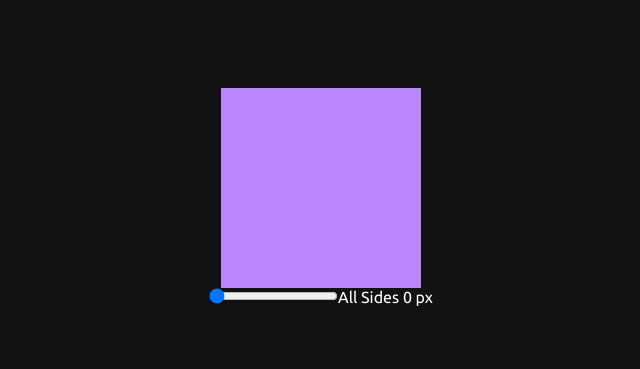
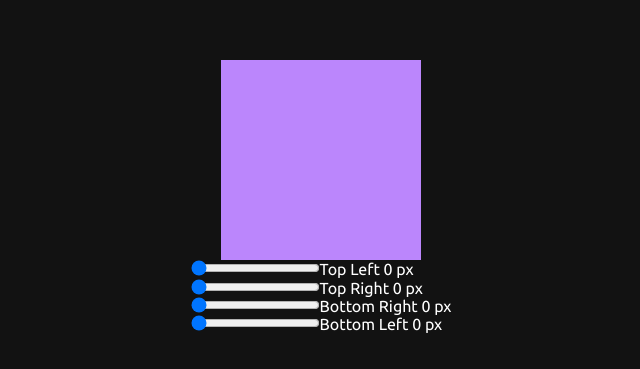
Before and after one commit to victordantasdev/border-radius-previewer, a Next.js app: page / in a window 1280 px wide. Shown: the part 203-572 px from the top of the page, without its empty margins (319-959 px from the left). Built offline with nearby package versions, Linux system fonts and the light colour scheme.

Commit message:
feat: controller to each side of box created

```diff
--- a/pages/index.tsx
+++ b/pages/index.tsx
@@ -10,18 +10,33 @@ const Container = styled.div`
   height: 100vh;
 `;
 
-interface BoxProps {
-  allSides: string;
+type BoxProps = {
+  topLeft: string;
+  topRight: string;
+  bottomRight: string;
+  bottomLeft: string;
 }
 
-const Box = styled.div<BoxProps>`
+const Box = styled.div.attrs(({
+  topLeft, topRight, bottomRight, bottomLeft,
+}: BoxProps) => ({
+  style: {
+    borderRadius: `${topLeft}px ${topRight}px ${bottomRight}px ${bottomLeft}px`,
+  },
+}))<BoxProps>`
   height: 200px;
   width: 200px;
   background-color: ${({ theme }) => theme.primary};
-  border-radius: ${(props) => props.allSides}px;
 `;
 
 const Controllers = styled.div`
+  display: flex;
+  flex-direction: column;
+  align-items: flex-start;
+  justify-content: space-between;
+`;
+
+const Controller = styled.div`
   display: flex;
   flex-direction: row;
   align-items: flex-start;
@@ -29,35 +44,113 @@ const Controllers = styled.div`
 `;
 
 const Home: NextPage = () => {
-  const [allSides, setAllSides] = useState('0');
+  const [topLeft, setTopLeft] = useState('0');
+  const [topRight, setTopRight] = useState('0');
+  const [bottomRight, setBottomRight] = useState('0');
+  const [bottomLeft, setBottomLeft] = useState('0');
 
   const handleChange = (e: React.ChangeEvent<HTMLInputElement>) => {
-    setAllSides(e.target.value);
+    if (e.target.id === 'topLeft') {
+      setTopLeft(e.target.value);
+    } else if (e.target.id === 'topRight') {
+      setTopRight(e.target.value);
+    } else if (e.target.id === 'bottomRight') {
+      setBottomRight(e.target.value);
+    } else if (e.target.id === 'bottomLeft') {
+      setBottomLeft(e.target.value);
+    }
   };
 
   return (
     <Container>
       <Box
-        allSides={allSides}
+        topLeft={topLeft}
+        topRight={topRight}
+        bottomRight={bottomRight}
+        bottomLeft={bottomLeft}
       />
 
       <Controllers>
+        {/* topLeft */}
+        <Controller>
           <input
             type="range"
             min="0"
             max="100"
-          value={allSides}
+            id="topLeft"
+            value={topLeft}
             onChange={(e) => handleChange(e)}
           />
           <span>
-          All Sides
+            Top Left
             {' '}
-          {allSides}
+            {topLeft}
             {' '}
             px
           </span>
+        </Controller>
+        {/* ============== */}
+
+        {/* topRight */}
+        <Controller>
+          <input
+            type="range"
+            min="0"
+            max="100"
+            id="topRight"
+            value={topRight}
+            onChange={(e) => handleChange(e)}
+          />
+          <span>
+            Top Right
+            {' '}
+            {topRight}
+            {' '}
+            px
+          </span>
+        </Controller>
+        {/* ============== */}
+
+        {/* bottomRight */}
+        <Controller>
+          <input
+            type="range"
+            min="0"
+            max="100"
+            id="bottomRight"
+            value={bottomRight}
+            onChange={(e) => handleChange(e)}
+          />
+          <span>
+            Bottom Right
+            {' '}
+            {bottomRight}
+            {' '}
+            px
+          </span>
+        </Controller>
+        {/* ============== */}
+
+        {/* bottomLeft */}
+        <Controller>
+          <input
+            type="range"
+            min="0"
+            max="100"
+            id="bottomLeft"
+            value={bottomLeft}
+            onChange={(e) => handleChange(e)}
+          />
+          <span>
+            Bottom Left
+            {' '}
+            {bottomLeft}
+            {' '}
+            px
+          </span>
+        </Controller>
+        {/* ============== */}
       </Controllers>
-
     </Container>
   );
 };
```
Lines whose indentation alone changed are shown as unchanged.
